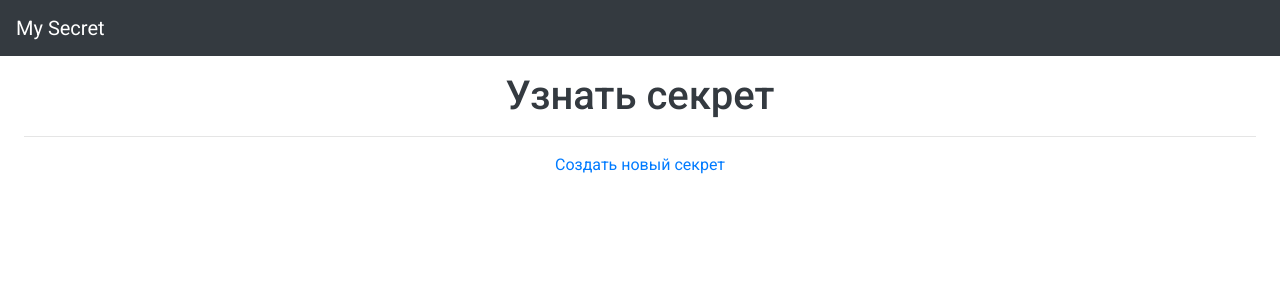
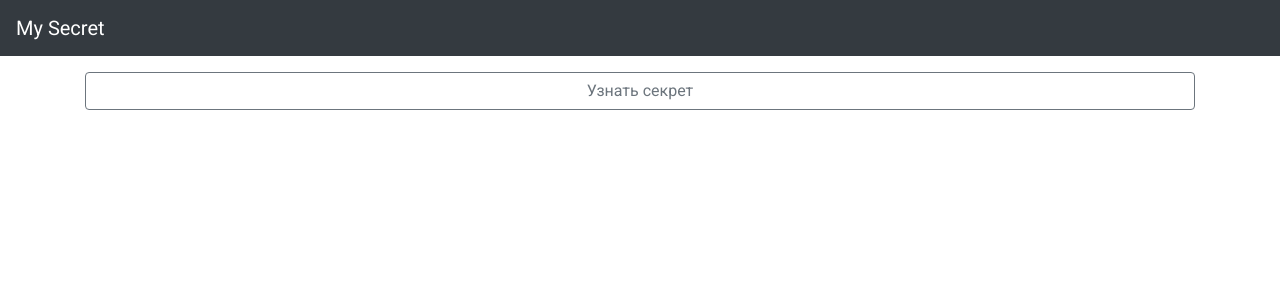
Before and after one commit to dikos1337/my-secret, a Vue app: page /secret/1 in a window 1280 px wide. Shown: the top 300 px of the page. Built offline with nearby package versions, Linux system fonts and the light colour scheme.

Commit message:
Сделал показ секрета только 1 раз, гарантированно

```diff
--- a/src/views/Home.vue
+++ b/src/views/Home.vue
@@ -3,7 +3,7 @@
     <main role="home" class="container">
       <div class="starter-template">
         <h3>Вставьте пароль, тайное сообщение или частную ссылку ниже.</h3>
-        <Form/>
+        <Form />
       </div>
     </main>
   </div>
--- a/src/views/Secrets.vue
+++ b/src/views/Secrets.vue
@@ -1,15 +1,32 @@
 <template>
   <div class="starter-template">
-    <h1 @click="getSecret">Узнать секрет</h1>
-    <span>
-      {{ secretData.secret }}
-      <hr />
-    </span>
-    <router-link to="/">Создать новый секрет</router-link>
+    <div class="container">
+      <div v-if="!secretData.secret">
+        <button class="btn btn-outline-secondary btn-block" @click="getSecret">
+          Узнать секрет
+        </button>
+      </div>
+      <div class="shared" v-else>
+        <div class="secret">
+          <h3>Это сообщение для вас:</h3>
+          <textarea
+            class="form-control"
+            readonly="readonly"
+            rows="4"
+            v-model="secretData.secret"
+          ></textarea>
+          <p class="TODO">Осторожно: мы покажем это только один раз.</p>
+        </div>
+        <router-link class="btn btn-outline-secondary btn-block" to="/"
+          >Ответить другим секретом</router-link
+        >
+      </div>
+    </div>
   </div>
 </template>
 
 <script>
+// TODO короче мне надо на бекенде сделать метод который возвращает есть ли пароль у секрте и если такой секрет вообще, если есть пароль то вывожу форму если нет то просто кнопка узнать секрет
 import axios from "axios";
 export default {
   data() {
@@ -22,14 +39,22 @@ export default {
     getSecret() {
       axios
         .get(`/api/v1/secrets/${this.secretId}`)
-        .then((response) => {
-          this.secretData = { ...response.data };
-          this.deleteSecret(response.data.id);
+        .then((getResponse) => {
+          // // После получения ответа я отправляю запрос на удаление
+          axios
+            .delete(`/api/v1/secrets/${this.secretId}`)
+            .then((deleteResponse) => {
+              // И только уже после того как успешно удалиться я показываю секрет
+              if (deleteResponse.status === 204) {
+                this.secretData = { ...getResponse.data };
+              }
+              console.log(deleteResponse);
+            });
         })
         .catch((error) => console.log(error));
     },
     deleteSecret(secretId) {
-      console.log(`Удаляю секрет с id: ${secretId}`)
+      console.log(`Удаляю секрет с id: ${secretId}`);
     },
   },
 };
```
Also changed, not shown: src/components/Form.vue (+2 -8 lines), src/views/Burn.vue (added, +13 -0 lines), src/views/Private.vue (+8 -9 lines), 1 other file (tests, documents, lock files or other folders).
